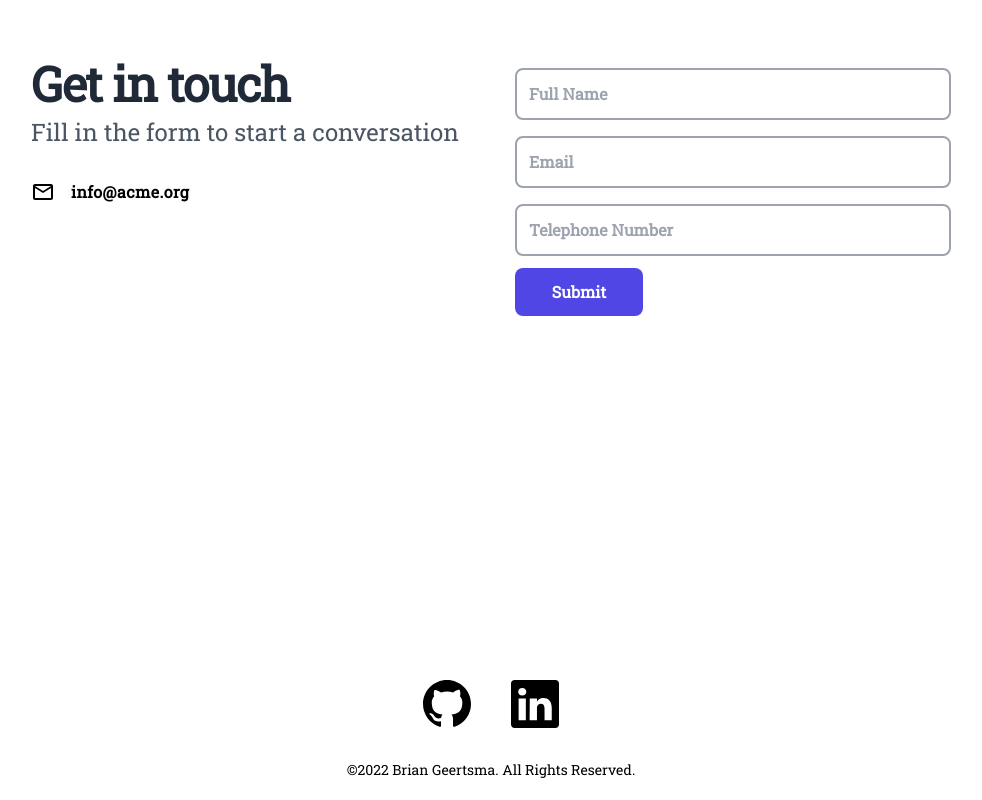
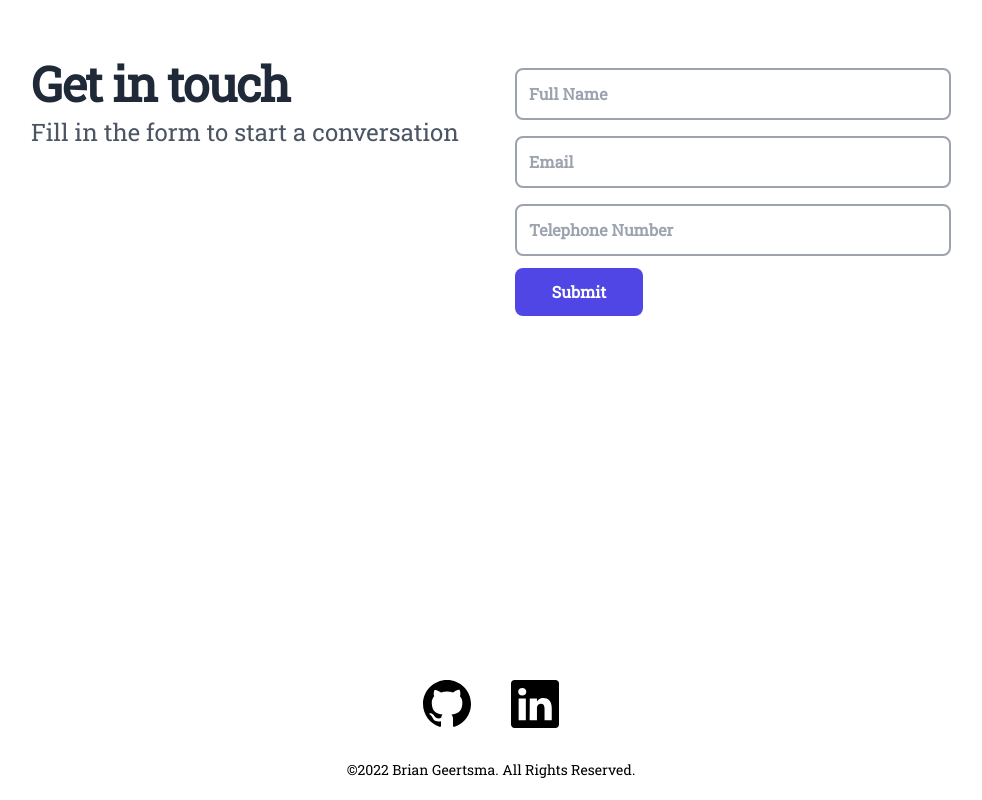
Before and after one commit to brian-gee/react-portfolio, a Next.js app: page / in a window 1280 px wide. Shown: the part 1364-2164 px from the top of the page, without its empty margins (149-1131 px from the left). Built offline with nearby package versions, Linux system fonts and the light colour scheme.

Commit message:
removed email

```diff
--- a/components/contact.js
+++ b/components/contact.js
@@ -1,5 +1,3 @@
-import EmailOutlinedIcon from '@mui/icons-material/EmailOutlined';
-
 export default function Portfolio() {
 	return (
 		<div>
@@ -16,13 +14,6 @@ export default function Portfolio() {
 										<p class="text-normal text-lg sm:text-2xl font-medium text-gray-600 mt-2">
 											Fill in the form to start a conversation
 										</p>
-
-										<div class="flex items-center mt-8 text-gray-600">
-											<EmailOutlinedIcon></EmailOutlinedIcon>
-											<div class="ml-4 text-md tracking-wide font-semibold w-40">
-												info@acme.org
-											</div>
-										</div>
 									</div>
 
 									<form class="p-6 flex flex-col justify-center">
```
